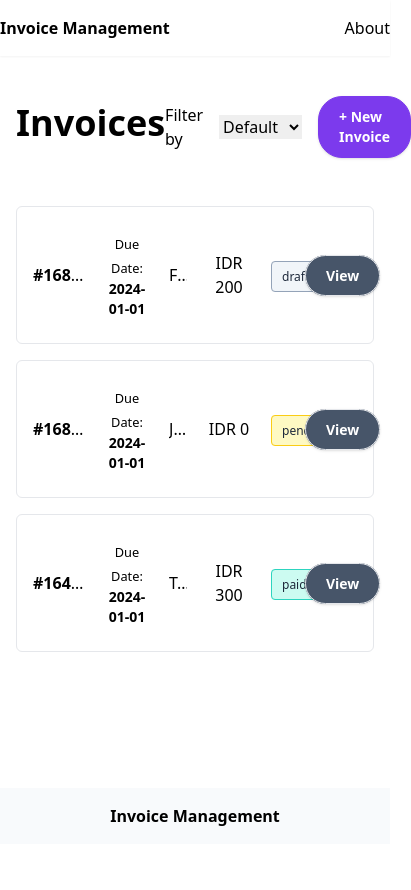
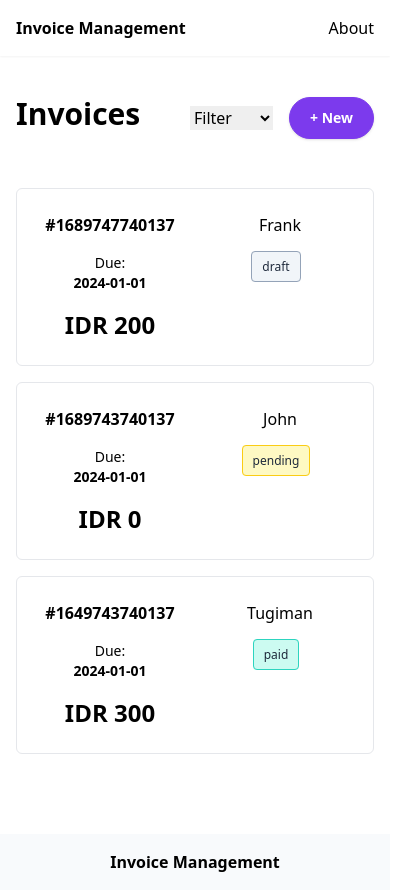
Before and after one commit to bimaindra/invoice-track, a Nuxt app: page /invoices in a window 390 px wide. Shown: the whole page, 411 px wide, since content can reach past the window. Before the commit the page ends 844 px from the top, so only its background shows below. Built offline with nearby package versions, Linux system fonts and the light colour scheme.

Commit message:
update mobile view

```diff
--- a/assets/css/main.css
+++ b/assets/css/main.css
@@ -8,7 +8,7 @@ main {
 }
 
 .btn {
-	@apply border rounded-3xl py-2.5 px-5 bg-slate-600 hover:bg-slate-700 active:bg-slate-800 text-white transition-colors shadow text-sm font-semibold;
+	@apply border rounded-3xl py-2.5 px-5 bg-slate-600 hover:bg-slate-700 active:bg-slate-800 text-white transition-colors shadow text-sm font-semibold text-center;
 }
 
 .btn-primary {
--- a/components/Header.vue
+++ b/components/Header.vue
@@ -1,6 +1,6 @@
 <template>
 	<header class="py-4 shadow-sm">
-		<nav class="container mx-auto lg:px-4 flex justify-between">
+		<nav class="container mx-auto px-4 flex justify-between">
 			<NuxtLink to="/"><b>Invoice Management</b></NuxtLink>
 			<ul class="flex items-center gap-4">
 				<li><a href="/about">About</a></li>
--- a/components/Invoice/InvoiceList.vue
+++ b/components/Invoice/InvoiceList.vue
@@ -4,40 +4,66 @@
 		<template
 			v-for="invoice in invoices"
 			:key="invoice.id">
-			<div
-				class="grid grid-cols-10 items-center gap-4 text-center px-4 py-6 my-4 border rounded-md">
-				<div class="col-span-2">
+			<NuxtLink
+				:to="`/invoices/${invoice.id}`"
+				class="grid grid-cols-2 md:grid-cols-10 md:items-center gap-4 text-center px-4 py-6 my-4 border rounded-md">
+				<div class="md:hidden">
+					<p class="text-ellipsis overflow-hidden mb-4">
+						<b>#{{ invoice.id }}</b>
+					</p>
+					<p class="text-sm mb-4"
+						>Due:
+						<p class="font-semibold">{{ invoice.date }}</p>
+					</p>
+					<p class="text-2xl font-bold"
+						>IDR
+						{{
+							invoice.items.reduce(
+								(acc, currentValue) => acc + currentValue.total,
+								0
+							)
+						}}</p
+					>
+				</div>
+				<div class="md:hidden">
+					<p class="text-ellipsis overflow-hidden mb-4">{{ invoice.client.name }}</p>
+					<Badges :badgeType="invoice.status" />
+				</div>
+
+				<div class="hidden md:block col-span-2">
 					<p class="text-ellipsis overflow-hidden">
 						<b>#{{ invoice.id }}</b>
 					</p>
 				</div>
-				<div class="col-span-2">
-					<small>Due Date:</small>
+				<div class="hidden md:block col-span-2">
+					<small>Due:</small>
 					<p class="font-semibold text-sm">{{ invoice.date }}</p>
 				</div>
-				<div>
+				<div class="hidden md:block ">
 					<p class="text-ellipsis overflow-hidden">{{ invoice.client.name }}</p>
 				</div>
-				<div class="col-span-2">
-					IDR
-					{{
-						invoice.items.reduce(
-							(acc, currentValue) => acc + currentValue.total,
-							0
-						)
-					}}
+				<div class="hidden md:block col-span-2">
+					<b
+						>IDR
+						{{
+							invoice.items.reduce(
+								(acc, currentValue) => acc + currentValue.total,
+								0
+							)
+						}}</b
+					>
 				</div>
-				<div>
+				<div class="hidden md:block ">
 					<Badges :badgeType="invoice.status" />
 				</div>
-				<div class="col-span-2">
+				<div class="col-span-2 hidden">
 					<router-link
 						:to="`/invoices/${invoice.id}`"
 						class="btn">
 						View</router-link
 					>
 				</div>
-			</div>
+			</NuxtLink>
 		</template>
 	</div>
 </template>
--- a/pages/invoices/[id].vue
+++ b/pages/invoices/[id].vue
@@ -1,8 +1,8 @@
 <!-- pages/invoices/[id].vue -->
 <template>
 	<div class="container mx-auto px-4 lg:px-0">
-		<h1 class="text-4xl font-bold mb-2">Invoice Detail</h1>
-		<div class="flex justify-end gap-4 items-center">
+		<h1 class="text-3xl lg:text-4xl font-bold mb-2">Invoice Detail</h1>
+		<div class="flex md:justify-end gap-4 items-center mt-10 md:mt-0">
 			<router-link
 				:to="`/invoices/edit/${invoice.id}`"
 				class="btn btn-success"
@@ -16,7 +16,7 @@
 			<button
 				@click=""
 				class="btn btn-primary">
-				Mark as paid
+				<span class="hidden md:inline-block">Mark as</span> Paid
 			</button>
 			<router-link
 				to="/invoices"
@@ -30,7 +30,7 @@
 				v-if="invoice">
 				#{{ invoice.id }}
 			</h2>
-			<div class="grid md:grid-cols-2">
+			<div class="grid grid-cols-2">
 				<div class="text-left">
 					<h3 class="font-bold text-xl mb-4 underline">From</h3>
 					<p class="mb-4">
--- a/pages/invoices/index.vue
+++ b/pages/invoices/index.vue
@@ -3,13 +3,12 @@
 	<div class="container mx-auto px-4 lg:px-0">
 		<div class="flex justify-between items-center mb-12">
 			<div>
-				<h1 class="text-4xl font-bold mb-2">Invoices</h1>
+				<h1 class="text-3xl lg:text-4xl font-bold mb-2">Invoices</h1>
 				<!--<p>There are {{ store.invoices.length }} total invoices</p>-->
 			</div>
 			<div class="flex gap-4 items-center">
-				<span>Filter by</span>
 				<select>
-					<option value="">Default</option>
+					<option value="">Filter</option>
 					<option value="draft">Draft</option>
 					<option value="pending">Pending</option>
 					<option value="paid">Paid</option>
@@ -17,7 +16,7 @@
 				<router-link
 					to="/invoices/add"
 					class="btn btn-primary"
-					>+ New Invoice</router-link
+					>+ New <span class="hidden md:block">Invoice</span></router-link
 				>
 			</div>
 		</div>
```
